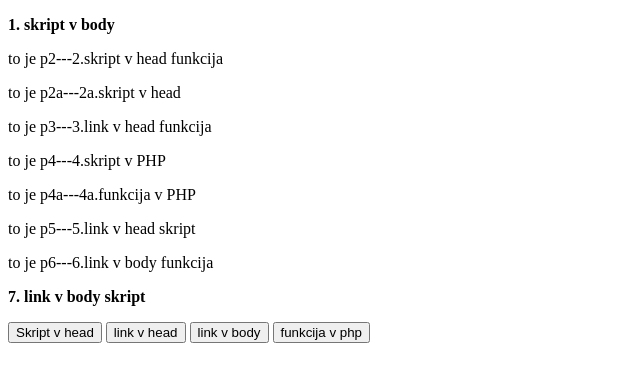
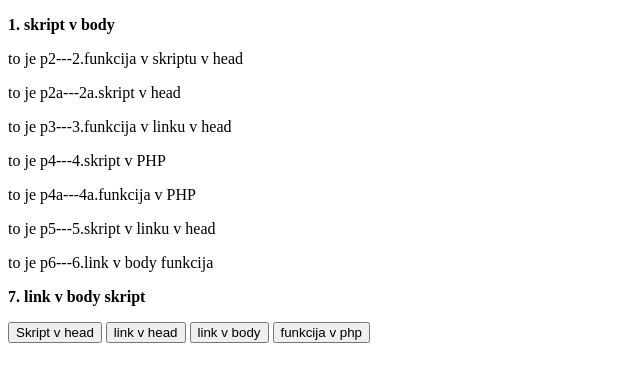
Before and after one commit to jiri-hollan/poskusi, a PHP site: page /poskus.php in a window 1280 px wide. Shown: the top 382 px of the page, without its empty margins (0-640 px from the left). Run offline with PHP 8.4, Linux system fonts and the light colour scheme.

Commit message:
dodan alert v php

```diff
--- a/javaScript.js
+++ b/javaScript.js
@@ -1,5 +1,5 @@
 
 function fajlFunction() {
-document.getElementById("p3").innerHTML = "<b>3. link v head funkcija</b>";
+document.getElementById("p3").innerHTML = "<b>3.funkcija v linku v head </b>";
 }
 //document.getElementById("p5").innerHTML = "<b>5. link v head skript</b>";//verjetno se ne prikaže
--- a/javaScript.php
+++ b/javaScript.php
@@ -1,12 +1,11 @@
 <?php
 echo'
 <script>
+alert("v php");
+document.getElementById("p4").innerHTML = "<b>4. skript v PHP</b>";
 function fajlFunctionPhp() {
 document.getElementById("p4a").innerHTML = "<b>4a. php funkcija</b>";
 }
-
-
-document.getElementById("p4").innerHTML = "<b>4. skript v PHP</b>";
 </script>
 ';
 ?>
--- a/poskus.php
+++ b/poskus.php
@@ -4,7 +4,7 @@
 <script src="javaScript.js"></script>
 <script>
  function headFunction() {
-document.getElementById("p2").innerHTML = "<b>2. skript v head funkcija</b>";
+document.getElementById("p2").innerHTML = "<b>2. funkcija v skriptu v head</b>";
  }
  //document.getElementById("p2a").innerHTML = "<b>2a. skript v head</b>"; //verjetno se ne prikaže
 //alert('skript v glavi');
@@ -15,12 +15,12 @@ document.getElementById("p2").innerHTML = "<b>2. skript v head funkcija</b>";
 require_once('javaScript.php');
 ?>
 <p id="p1">to je p1---1. skript v body</p>
-<p id="p2">to je p2---2.skript v head funkcija</p>
+<p id="p2">to je p2---2.funkcija v skriptu v head </p>
 <p id="p2a">to je p2a---2a.skript v head</p>
-<p id="p3">to je p3---3.link v head funkcija</p>
+<p id="p3">to je p3---3.funkcija v linku v head </p>
 <p id="p4">to je p4---4.skript v PHP</p>
 <p id="p4a">to je p4a---4a.funkcija v PHP</p>
-<p id="p5">to je p5---5.link v head skript</p>
+<p id="p5">to je p5---5.skript v linku v head</p>
 <p id="p6">to je p6---6.link v body funkcija</p>
 <p id="p7">to je p7---7.link v body skript</p>
 <button type="button" onclick="headFunction()">Skript v head</button>
```
